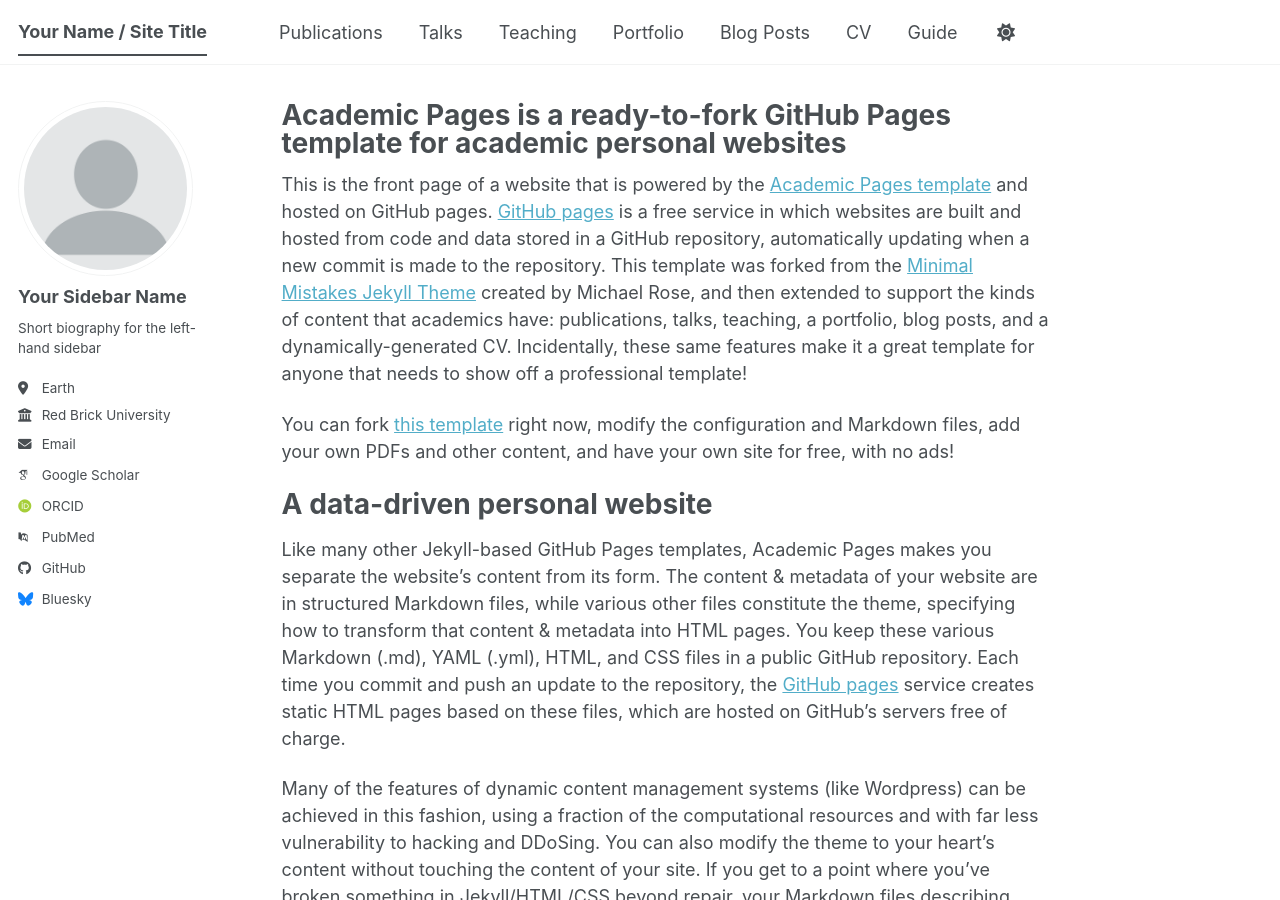
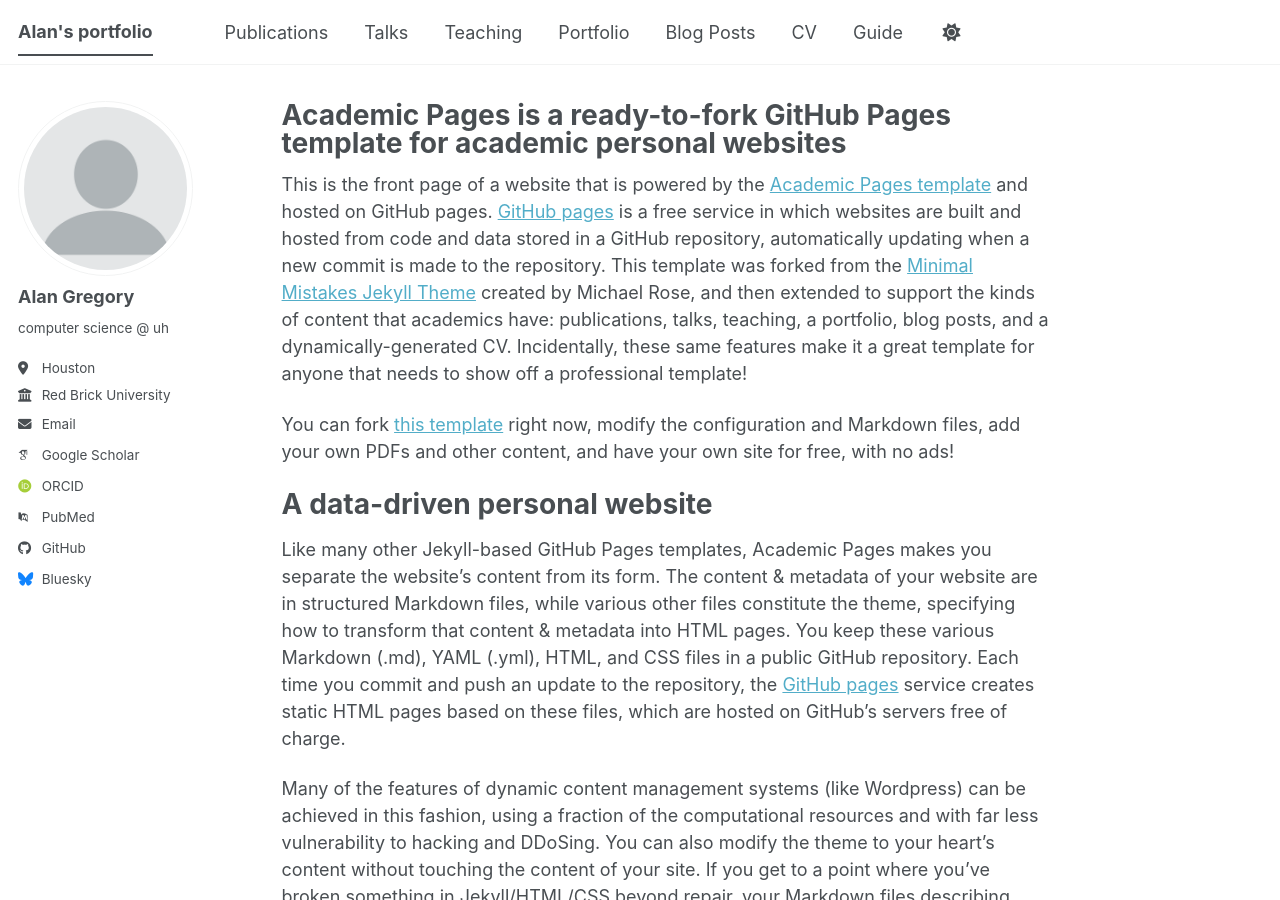
Before and after one commit to bmbo123/bmbo123.github.io, a Jekyll site: the page built from _pages/about.md, in a window 1280 px wide and 900 px high. Built offline with Jekyll 4.4.1, drawn with Linux system fonts in a browser that asks for light colours; some web fonts are replaced; a script bundle is joined from its source files by our own code; library files that are not in the unit come from our copies.

Commit message:
fix again

```diff
--- a/_config.yml
+++ b/_config.yml
@@ -9,7 +9,7 @@
 # Basic Site Settings
 locale: "en-US"
 site_theme: "default" # The available themes options are "default", "air", "sunrise", "mint", "dirt" and "contrast"
-title: "Your Name / Site Title"
+title: "Alan's portfolio"
 title_separator: "-"
 name: &name "Alan Gregory"
 description: &description "Alan's portfolio" # Update this with a general description of your site, this is the default if not overridden by a page
@@ -25,10 +25,10 @@
 author:
   # Biographic information
   avatar: "profile.png"
-  name: "Your Sidebar Name"
+  name: "Alan Gregory"
   pronouns: # example: "she/her"
-  bio: "Short biography for the left-hand sidebar"
-  location: "Earth"
+  bio: "computer science @ uh"
+  location: "Houston"
   employer: "Red Brick University"
   uri: # URL
   email: "none@example.org"
```
